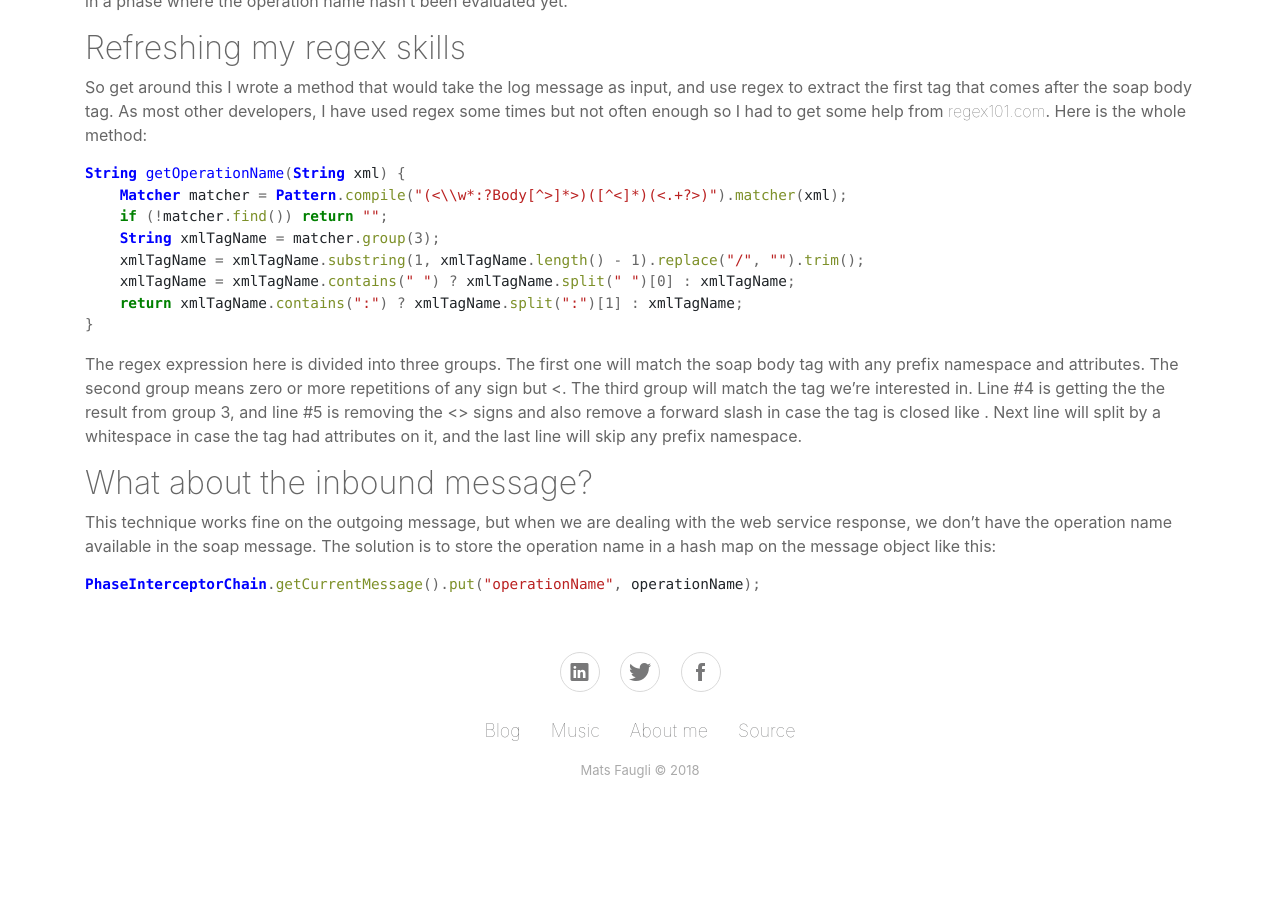
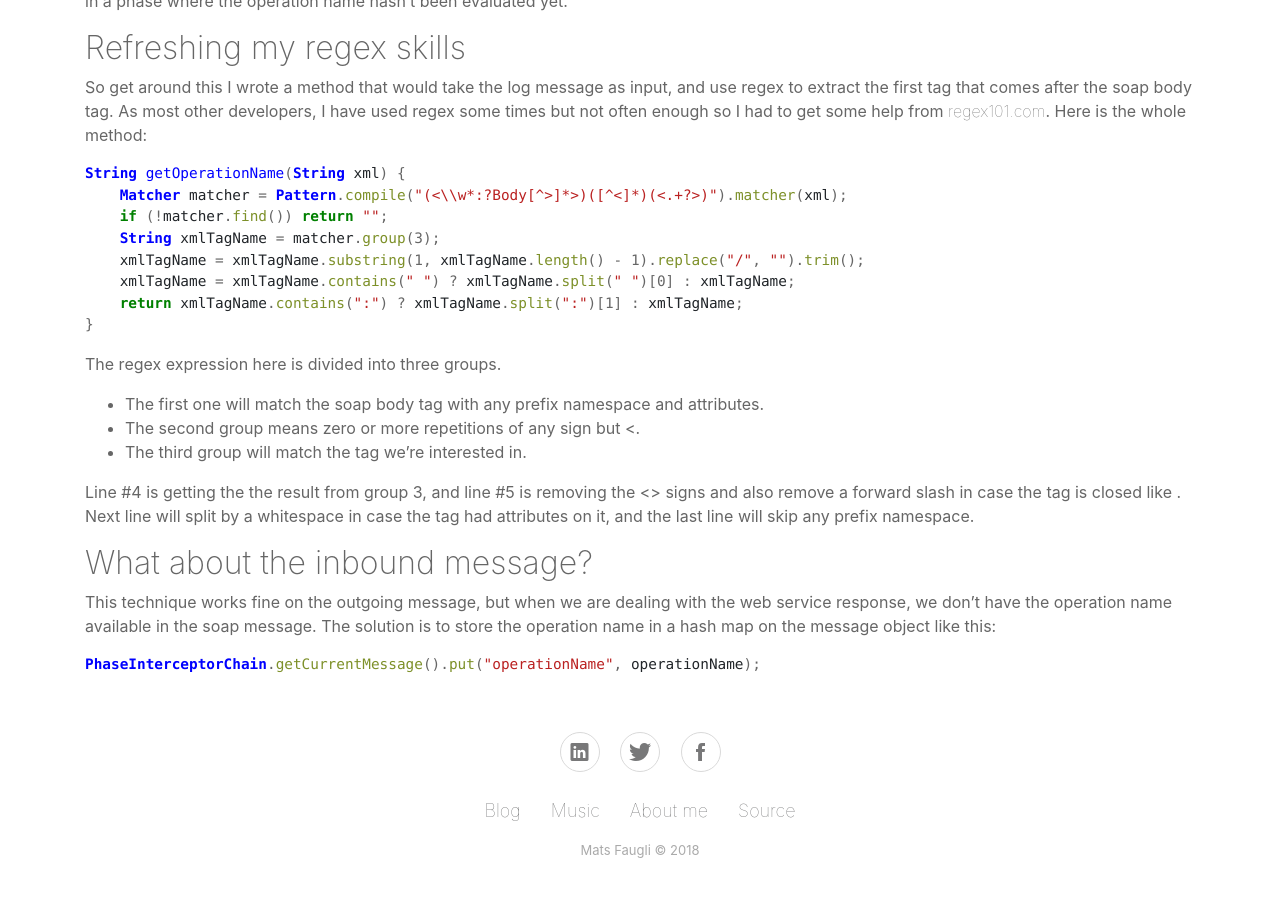
Before and after one commit to fowlie/fowlie.github.io, a Jekyll site: the page built from _posts/2015/2015-10-05-getting-operation-name-from-cxf-interceptor.md, in a window 1280 px wide and 900 px high, scrolled down 947 px. Shown: the top 897 px of the window. Built offline with Jekyll 4.4.1, drawn with Linux system fonts in a browser that asks for light colours; nearby versions of some CDN libraries; comment, search, counter and statistics services are not loaded; before the commit the page ends 1767 px from its top, so only the background shows below that.

Commit message:
Tidy up with bullet points

````diff
--- a/_posts/2015/2015-10-05-getting-operation-name-from-cxf-interceptor.md
+++ b/_posts/2015/2015-10-05-getting-operation-name-from-cxf-interceptor.md
@@ -18,7 +18,12 @@ String getOperationName(String xml) {
 }
 ```
 
-The regex expression here is divided into three groups. The first one will match the soap body tag with any prefix namespace and attributes. The second group means zero or more repetitions of any sign but <. The third group will match the tag we're interested in. Line #4 is getting the the result from group 3, and line #5 is removing the <> signs and also remove a forward slash in case the tag is closed like <someTag/>. Next line will split by a whitespace in case the tag had attributes on it, and the last line will skip any prefix namespace.
+The regex expression here is divided into three groups.
+* The first one will match the soap body tag with any prefix namespace and attributes.
+* The second group means zero or more repetitions of any sign but <.
+* The third group will match the tag we're interested in.
+
+Line #4 is getting the the result from group 3, and line #5 is removing the <> signs and also remove a forward slash in case the tag is closed like <someTag/>. Next line will split by a whitespace in case the tag had attributes on it, and the last line will skip any prefix namespace.
 
 ## What about the inbound message?
 This technique works fine on the outgoing message, but when we are dealing with the web service response, we don't have the operation name available in the soap message. The solution is to store the operation name in a hash map on the message object like this:
````
